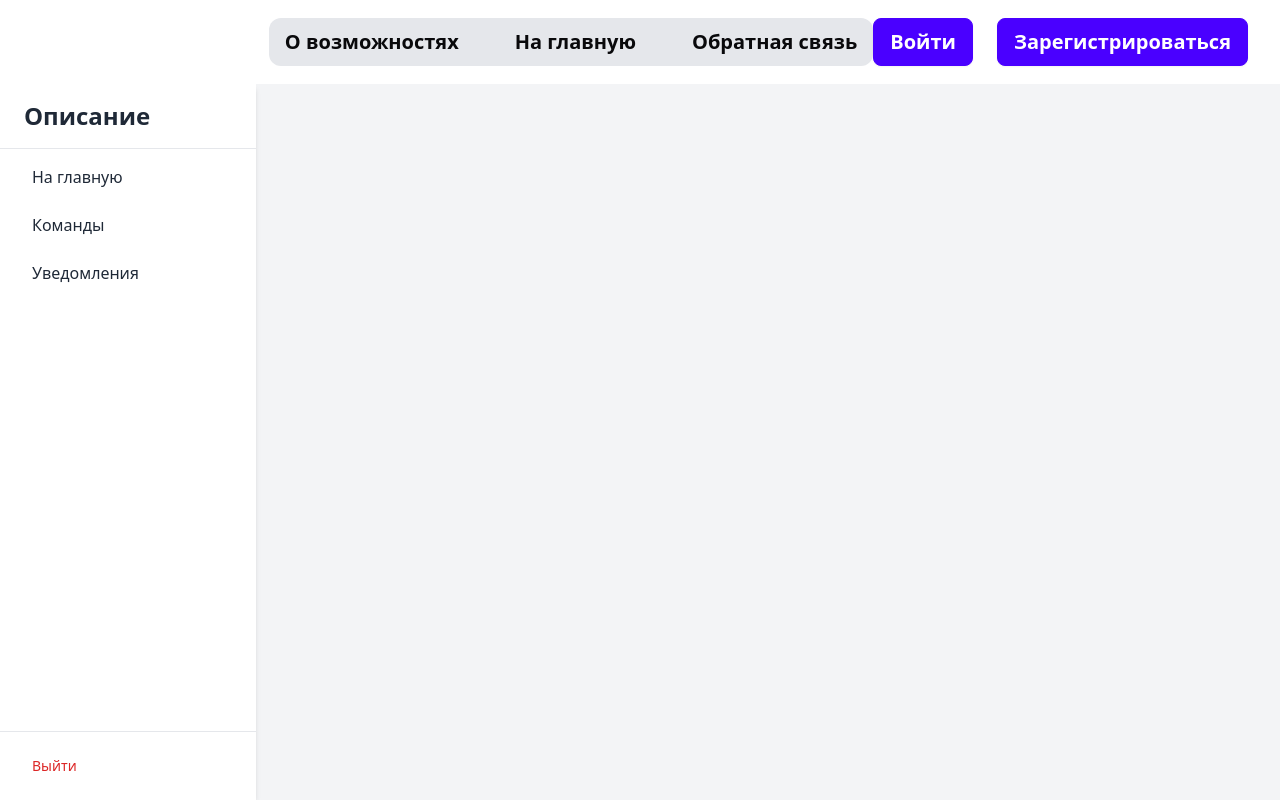
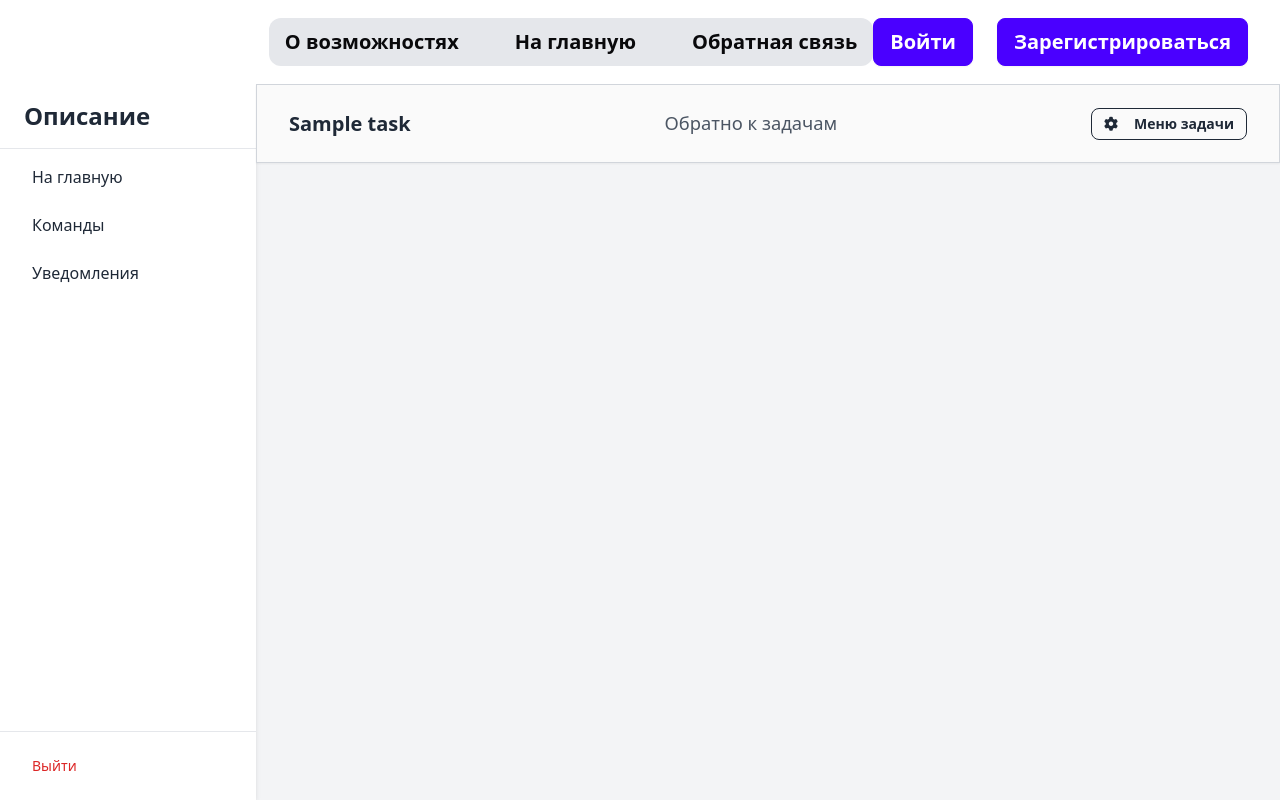
Before and after one commit to 4eLoBeK-001/NexusPM, a Django app: page /workplace/team/1/project/1/task/1/ in a window 1280 px wide. Run offline with Django 5.2, Linux system fonts and the light colour scheme; tables that the repository leaves empty hold one stand-in row (values such as "Sample post"); some libraries are stand-ins or nearby versions.

Commit message:
developing a template for a task

```diff
--- a/Project_Manager/tasks/views.py
+++ b/Project_Manager/tasks/views.py
@@ -35,4 +35,5 @@ def change_status(request, task_pk, *args, **kwargs):
 
 def task_detail(request, task_pk, *args, **kwargs):
     task = get_object_or_404(Task, pk=task_pk)
-    return render(request, 'tasks/task-detail.html')
+    data = {'task': task}
+    return render(request, 'tasks/task-detail.html', data)
--- /dev/null
+++ b/Project_Manager/templates/tasks/includes/base-header-task.html
@@ -0,0 +1,9 @@
+
+
+<div id="header" class="bg-neutral-50 border border-gray-300 shadow-sm p-4 flex items-center justify-between border-b">
+
+{% block content %}
+
+{% endblock content %}
+
+</div>
--- /dev/null
+++ b/Project_Manager/templates/tasks/includes/header-detail-task.html
@@ -0,0 +1,36 @@
+{% extends 'tasks/includes/base-header-task.html' %}
+
+{% block content %}
+
+<!-- Левый блок -->
+<div class="flex items-center ml-4 space-x-4">
+    <div class="text-xl font-semibold text-gray-800">
+      {{ task.name }}
+    </div>
+</div>
+
+<!-- Центральный блок -->
+<div class="flex-1 flex justify-center">
+    <a href="{% url 'teams:projects:tasks:task_list' task.project.team.pk task.project.pk %}" class="inline-block px-5 py-2 border-b-2 border-transparent text-[1.145rem] text-gray-600 hover:text-blue-600 hover:border-blue-400 transition-all duration-200 font-medium">
+      Обратно к задачам
+    </a>
+</div>
+
+<!-- Правый блок -->
+<div class="dropdown dropdown-end mr-4 ">
+    <div tabindex="0" role="button" class="btn btn-outline btn-sm flex items-center">
+        <i class="fas fa-cog mr-2"></i>
+        Меню задачи
+    </div>
+    <ul tabindex="0" class="dropdown-content z-[1] menu p-2 shadow bg-neutral-50 rounded-box w-52">
+        <li>
+            <a><i class="fas fa-history mr-2"></i>История изменений</a>
+        </li>
+        <li>
+            <a class="text-red-500 hover:text-white hover:bg-red-500">
+            <i class="fas fa-trash mr-2"></i>Удалить
+            </a>
+        </li>
+    </ul>
+</div>
+{% endblock content %}
--- a/Project_Manager/templates/tasks/includes/header-tasks.html
+++ b/Project_Manager/templates/tasks/includes/header-tasks.html
@@ -1,6 +1,6 @@
+{% extends 'tasks/includes/base-header-task.html' %}
 
-
-<div id="header" class="bg-neutral-50 border border-gray-300 shadow-sm p-4 flex items-center justify-between border-b">
+{% block content %}
 
     <!-- Левая часть шапки - название/информация -->
     <div class="flex items-center space-x-4">
@@ -41,4 +41,4 @@
         <span class="text-sm text-gray-500">Текст</span>
     </div>
 
-</div>
+{% endblock content %}
--- a/Project_Manager/templates/tasks/task-detail.html
+++ b/Project_Manager/templates/tasks/task-detail.html
@@ -3,5 +3,7 @@
 
 {% block content %}
 
+{% include 'tasks/includes/header-detail-task.html' %}
+
 
 {% endblock content %}
```
